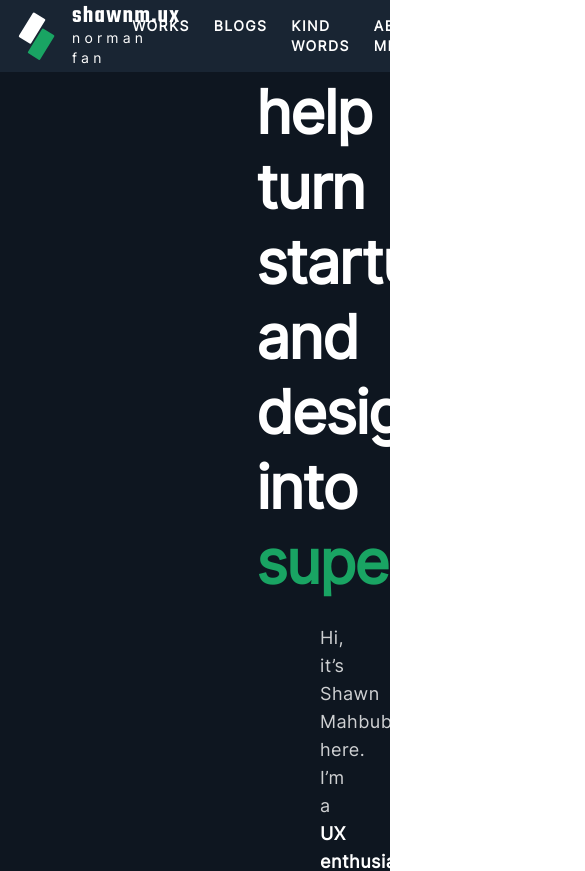
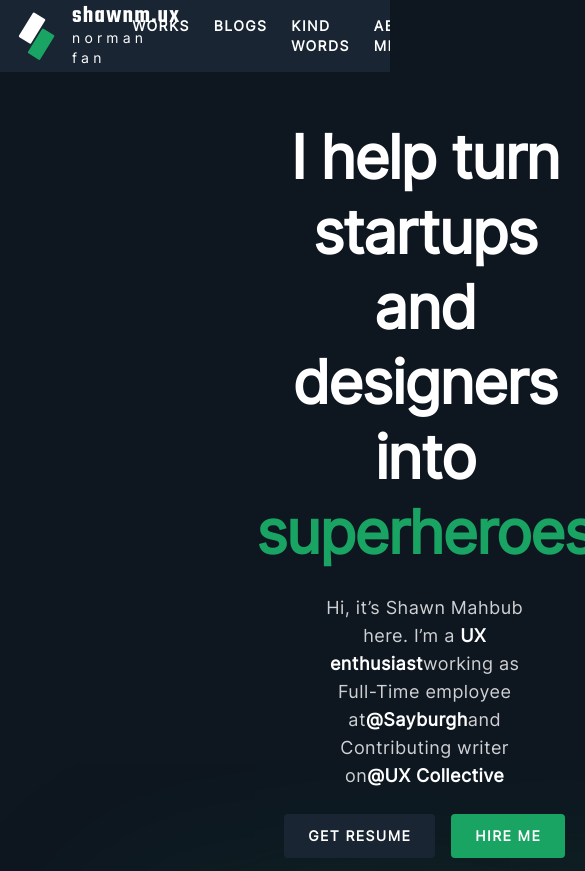
Before and after one commit to mamun-63/portfolio-shawn-mahbub, a Nuxt app: page / in a window 390 px wide. Shown: the top 871 px of the page, 585 px wide, since content can reach past the window. Built offline with nearby package versions, Linux system fonts and the light colour scheme.

Commit message:
scroll on sepcific viewpoint

```diff
--- a/assets/css/tailwind.css
+++ b/assets/css/tailwind.css
@@ -4,6 +4,9 @@
 @tailwind utilities;
 
 @layer utilities {
+  html {
+    scroll-behavior: smooth;
+  }
   @responsive {
     .masonry {
       column-count: 3;
@@ -89,6 +92,9 @@
   .btn-primary {
     @apply bg-secondary py-3 px-6 text-button text-white rounded;
   }
+  .input-outlined {
+    @apply text-sm tracking-widest uppercase py-3 px-4 border border-white border-opacity-10 bg-onSurface focus:outline-none focus:border-transparent focus:ring-1 focus:ring-secondary rounded;
+  }
   .circle {
     @apply border border-white rounded-full h-8 w-8 hover:bg-secondary hover:border-opacity-0;
   }
--- a/components/Footer.vue
+++ b/components/Footer.vue
@@ -1,5 +1,5 @@
 <template>
-  <div class="h-96 bg-onSurface" />
+  <div class="h-60 bg-onSurface" />
 </template>
 
 <script>
--- a/components/Navbar.vue
+++ /dev/null
@@ -1,76 +0,0 @@
-<template>
-  <div>
-    <div class="bg-onSurface text-white fixed top-0 inset-x-0 z-10">
-      <div class="flex justify-around items-center default-text px-3 md:px-16 h-18">
-        <div>
-          <div class="flex">
-            <img class="mr-3" src="../assets/img/logo-icon.svg" alt="logo">
-            <div class="cursor-default">
-              <div class="shawn">
-                shawnm.ux
-              </div>
-              <div class="norman">
-                norman fan
-              </div>
-            </div>
-          </div>
-        </div>
-        <div>
-          <div class="flex gap-6 cursor-pointer text-button">
-            <div class="hover:text-secondary">
-              Works
-            </div>
-            <div class="hover:text-secondary">
-              Blogs
-            </div>
-            <div class="hover:text-secondary">
-              Kind Words
-            </div>
-            <div class="hover:text-secondary">
-              About Me
-            </div>
-          </div>
-        </div>
-        <div>
-          <div class="flex gap-4 cursor-pointer">
-            <div class="circle">
-              <div class="flex items-center justify-center h-full">
-                <img src="../assets/img/linkedin.svg" alt="">
-              </div>
-            </div>
-            <div class="circle">
-              <div class="flex items-center justify-center h-full">
-                <img src="../assets/img/behance.svg" alt="">
-              </div>
-            </div>
-            <div class="circle">
-              <div class="flex items-center justify-center h-full">
-                <img src="../assets/img/instagram.svg" alt="">
-              </div>
-            </div>
-            <div class="circle">
-              <div class="flex items-center justify-center h-full">
-                <img src="../assets/img/dribbble.svg" alt="">
-              </div>
-            </div>
-          </div>
-        </div>
-      </div>
-    </div>
-  </div>
-</template>
-
-<script>
-export default {}
-</script>
-
-<style scoped>
-  .norman {
-    @apply font-extralight text-sm;
-    letter-spacing: 0.3em;
-  }
-  .shawn {
-    @apply font-teko text-2xl tracking-wider;
-    line-height: 24px;
-  }
-</style>
--- a/layouts/default.vue
+++ /dev/null
@@ -1,18 +0,0 @@
-<template>
-  <div>
-    <Navbar />
-    <Nuxt />
-    <Footer />
-  </div>
-</template>
-
-<script>
-import Navbar from '~/components/Navbar.vue'
-import Footer from '~/components/Footer.vue'
-export default {
-  components: {
-    Navbar,
-    Footer
-  }
-}
-</script>
--- a/pages/index.vue
+++ b/pages/index.vue
@@ -1,6 +1,66 @@
 <template>
-  <div class="bg-primary text-white">
+  <div>
+    <!-- NAVBAR -->
+    <div class="bg-onSurface text-white fixed top-0 inset-x-0 z-10">
+      <div class="flex justify-around items-center default-text px-3 md:px-16 h-18 relative">
+        <div>
+          <div class="flex">
+            <img class="mr-3" src="../assets/img/logo-icon.svg" alt="logo">
+            <div class="cursor-pointer" @click="onClick">
+              <div class="shawn">
+                shawnm.ux
+              </div>
+              <div class="norman">
+                norman fan
+              </div>
+            </div>
+          </div>
+        </div>
+        <div>
+          <div class="flex gap-6 cursor-pointer text-button">
+            <div class="hover:text-secondary">
+              <a href="#work">Works</a>
+            </div>
+            <div class="hover:text-secondary">
+              <a href="#blog">Blogs</a>
+            </div>
+            <div class="hover:text-secondary">
+              <a href="#word">Kind Words</a>
+            </div>
+            <div class="hover:text-secondary">
+              <a href="#about">About Me</a>
+            </div>
+          </div>
+        </div>
+        <div>
+          <div class="flex gap-4 cursor-pointer">
+            <div class="circle">
+              <div class="flex items-center justify-center h-full">
+                <img src="../assets/img/linkedin.svg" alt="">
+              </div>
+            </div>
+            <div class="circle">
+              <div class="flex items-center justify-center h-full">
+                <img src="../assets/img/behance.svg" alt="">
+              </div>
+            </div>
+            <div class="circle">
+              <div class="flex items-center justify-center h-full">
+                <img src="../assets/img/instagram.svg" alt="">
+              </div>
+            </div>
+            <div class="circle">
+              <div class="flex items-center justify-center h-full">
+                <img src="../assets/img/dribbble.svg" alt="">
+              </div>
+            </div>
+          </div>
+        </div>
+      </div>
+    </div>
+    <div class="bg-primary text-white absolute pt-30">
       <div class="default-text">
+        <!-- HERO SECTION -->
         <div class="bg-hero bg-contain bg-no-repeat bg-right">
           <div class="text-center">
             <div class="text-display-2 px-64">
@@ -112,7 +172,8 @@
             </div>
           </div>
         </div>
-      <div class="py-12">
+        <!-- WORKS -->
+        <div id="work" class="py-12">
           <div class="text-center">
             <div class="text-display-2 text-secondary mb-1">
               Works
@@ -210,7 +271,7 @@
           </div>
         </div>
         <!-- BLOGS -->
-      <div class="pb-12">
+        <div id="blog" class="pb-12">
           <div class="text-center">
             <div class="text-display-2 text-secondary mb-1">
               Published Articles
@@ -252,7 +313,7 @@
           </div>
         </div>
         <!-- KIND WORDS -->
-      <div class="pb-12">
+        <div id="word" class="pb-12">
           <div class="text-center pt-12">
             <div class="text-display-2 text-secondary mb-1">
               Kind Words by Clients
@@ -287,7 +348,7 @@
           </div>
         </div>
         <!-- ABOUT ME -->
-      <div class="bg-about bg-contain bg-no-repeat bg-left">
+        <div id="about" class="bg-about bg-contain bg-no-repeat bg-left">
           <div class="pb-12">
             <div class="text-center pt-12">
               <div class="text-display-2 text-secondary mb-1">
@@ -417,7 +478,7 @@
                         </div>
                         <div class="flex gap-6">
                           <div class="flex-grow w-full">
-                          <input type="text" placeholder="Write your email to hire me" class="w-full text-sm tracking-widest uppercase py-3 px-4 border border-white border-opacity-10 bg-onSurface focus:outline-none focus:border-transparent focus:ring-1 focus:ring-secondary rounded">
+                            <input type="text" placeholder="Write your email to hire me" class="w-full input-outlined">
                           </div>
                           <div class="flex-none">
                             <button class="btn-primary">
@@ -433,12 +494,17 @@
             </div>
           </div>
         </div>
+        <!-- FOOTER -->
+        <Footer />
+      </div>
     </div>
   </div>
 </template>
 
 <script>
+import Footer from '~/components/Footer.vue'
 export default {
+  components: { Footer },
   data () {
     return {
       items: [
@@ -459,6 +525,10 @@ export default {
     }
   },
   methods: {
+    onClick () {
+      document.body.scrollTop = 0
+      document.documentElement.scrollTop = 0
+    },
     selectTab (id) {
       this.clickedTab = id
       if (this.clickedTab === 1) {
@@ -473,7 +543,15 @@ export default {
 }
 </script>
 
-<style>
+<style scoped>
+.norman {
+  @apply font-extralight text-sm;
+  letter-spacing: 0.3em;
+}
+.shawn {
+  @apply font-teko text-2xl tracking-wider;
+  line-height: 24px;
+}
 .bg-hero {
   /* background-image: url('../assets/img/ellipse.svg'); */
 }
--- a/tailwind.config.js
+++ b/tailwind.config.js
@@ -17,6 +17,9 @@ module.exports = {
         primary: '#0E1620',
         onSurface: '#192533',
         secondary: '#19A463'
+      },
+      spacing: {
+        30: '120px'
       },
       height: {
         18: ['72px'],
```
Also changed, not shown: assets/img/footer-saly.png (added). Lines whose indentation alone changed are shown as unchanged.
